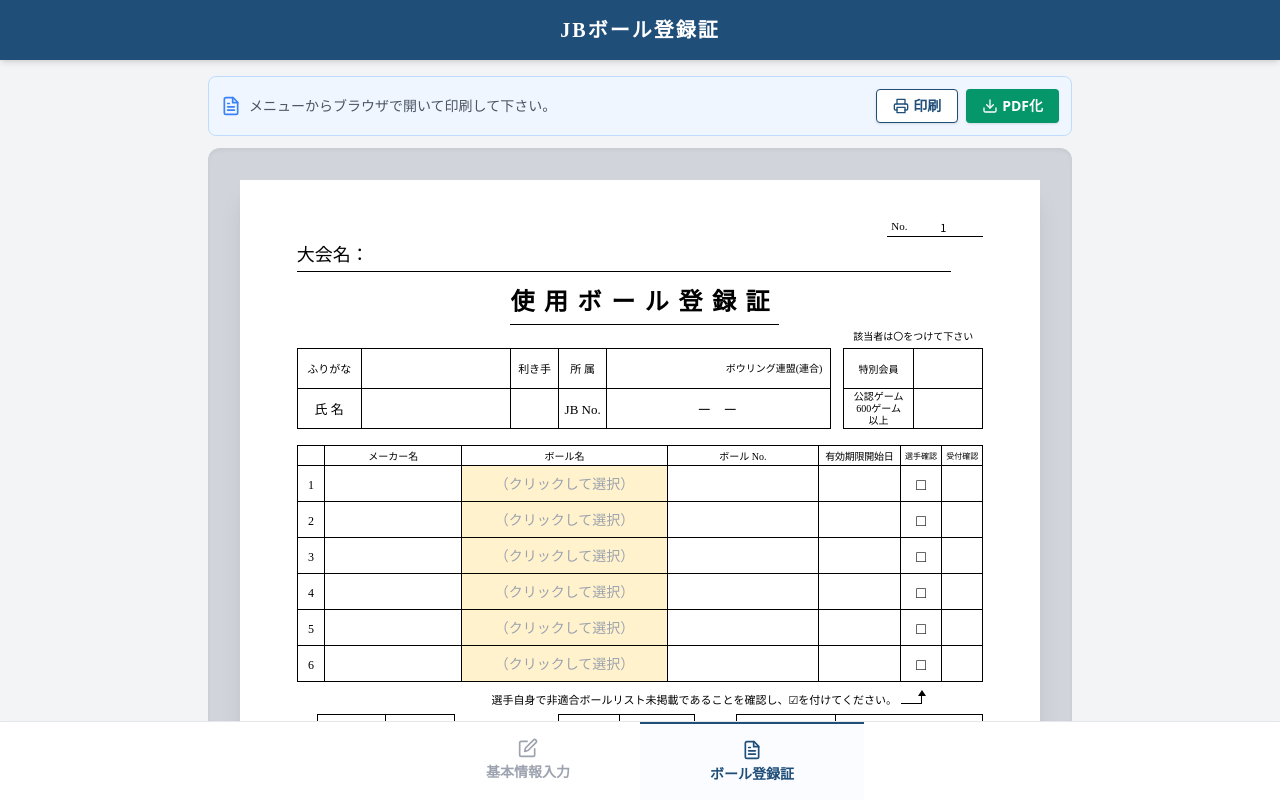
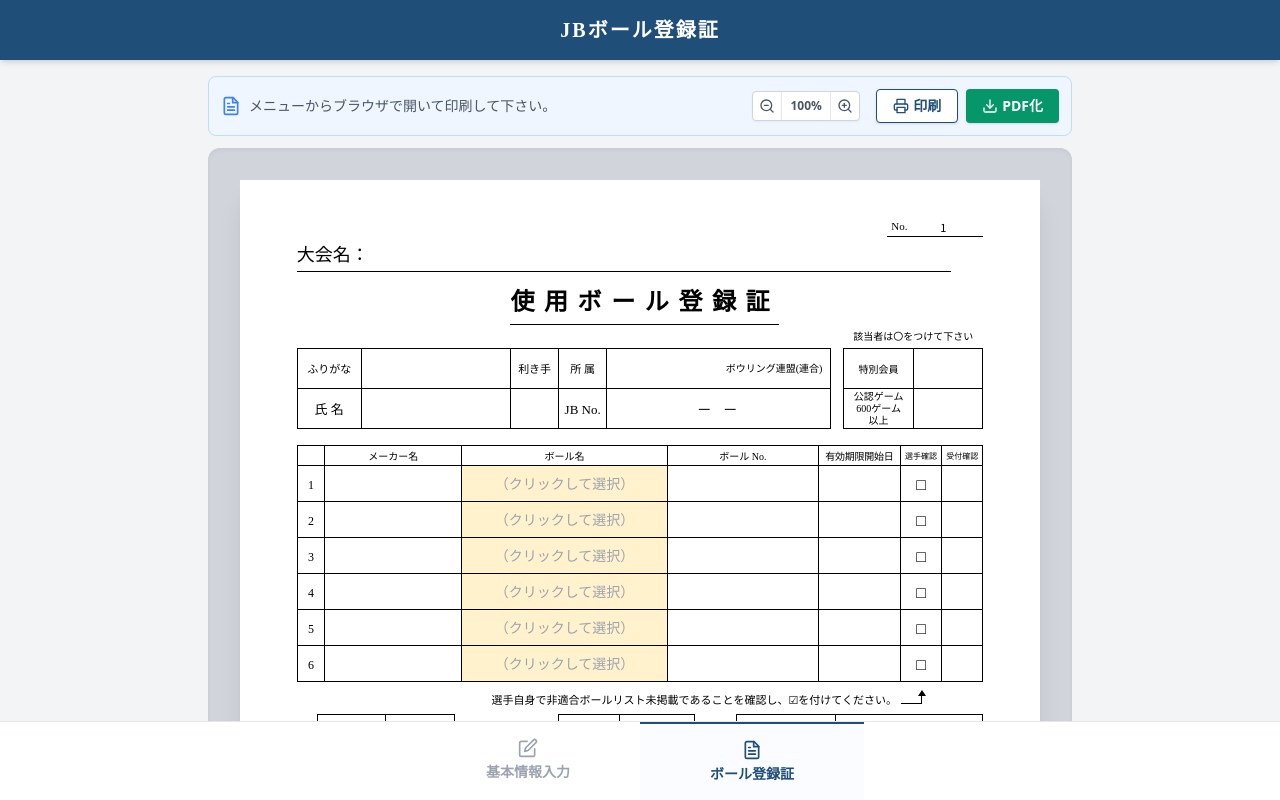
Before and after one commit to kiyosenakagawa-lang/bowling-app-perfect, a React (Create React App) app: page / in a window 1280 px wide. Both pictures are taken after a click on the button "ボール登録証". Shown: the top 800 px of the page. Built offline with nearby package versions, Linux system fonts and the light colour scheme.

Commit message:
Update App.js

```diff
--- a/src/App.js
+++ b/src/App.js
@@ -1,5 +1,5 @@
 import React, { useState, useEffect } from 'react';
-import { FileText, Printer, Download, Plus, Trash2, Edit, Loader2, ExternalLink, AlertTriangle } from 'lucide-react';
+import { FileText, Printer, Download, Plus, Trash2, Edit, Loader2, ExternalLink, AlertTriangle, ZoomIn, ZoomOut } from 'lucide-react';
 
 // カスタムフック: ローカルストレージでのデータ保存
 function useLocalStorage(key, initialValue) {
@@ -79,12 +79,18 @@ export default function App() {
   const [isGeneratingPdf, setIsGeneratingPdf] = useState(false);
   const [isExportMode, setIsExportMode] = useState(false);
   const [message, setMessage] = useState('');
+  const [zoomLevel, setZoomLevel] = useState(1); // ズーム倍率の状態
 
   // ブラウザ検知
   useEffect(() => {
     const ua = window.navigator.userAgent.toLowerCase();
     const isInApp = /line|fbav|facebook|instagram|twitter|twitter|micromessenger/i.test(ua);
     setIsInAppBrowser(isInApp);
+
+    // 画面幅が小さい場合（スマホなど）、初期表示を縮小して全体を見えやすくする
+    if (window.innerWidth < 800) {
+      setZoomLevel(Math.max(window.innerWidth / 850, 0.4));
+    }
   }, []);
 
   const showMessage = (text) => {
@@ -119,20 +125,9 @@ export default function App() {
     setBalls(balls.map(ball => ball.id === id ? { ...ball, [field]: value } : ball));
   };
 
-  // タブ切り替え時にスマートフォンのピンチズームを制御
-  useEffect(() => {
-    let viewportMeta = document.querySelector('meta[name="viewport"]');
-    if (!viewportMeta) {
-      viewportMeta = document.createElement('meta');
-      viewportMeta.name = 'viewport';
-      document.head.appendChild(viewportMeta);
-    }
-    if (activeTab === 'preview') {
-      viewportMeta.content = 'width=device-width, initial-scale=1.0, maximum-scale=5.0, user-scalable=yes';
-    } else {
-      viewportMeta.content = 'width=device-width, initial-scale=1.0, maximum-scale=1.0, user-scalable=no';
-    }
-  }, [activeTab]);
+  // ズーム操作のハンドラー
+  const handleZoomIn = () => setZoomLevel(prev => Math.min(prev + 0.1, 2.0));
+  const handleZoomOut = () => setZoomLevel(prev => Math.max(prev - 0.1, 0.3));
 
   const renderDate = (dateStr) => {
     if(!dateStr) return null;
@@ -511,15 +506,26 @@ export default function App() {
         </div>
 
         <div className={activeTab === 'preview' ? 'block print:block' : 'hidden print:block'}>
-          <div className="print-hidden mb-3 text-sm text-gray-600 bg-blue-50 border border-blue-200 p-3 rounded-lg flex items-center justify-between">
-            <div className="flex items-center"><FileText className="w-5 h-5 mr-2 text-blue-500 shrink-0" /><span>メニューからブラウザで開いて印刷して下さい。</span></div>
+          <div className="print-hidden mb-3 text-sm text-gray-600 bg-blue-50 border border-blue-200 p-3 rounded-lg flex flex-col md:flex-row items-start md:items-center justify-between gap-3">
+            <div className="flex items-center self-start md:self-auto"><FileText className="w-5 h-5 mr-2 text-blue-500 shrink-0" /><span>メニューからブラウザで開いて印刷して下さい。</span></div>
+            <div className="flex items-center justify-between w-full md:w-auto gap-4">
+              {/* 拡大・縮小コントローラー */}
+              <div className="flex items-center bg-white border border-gray-300 rounded shadow-sm">
+                <button onClick={handleZoomOut} disabled={zoomLevel <= 0.3} className="p-1.5 text-gray-600 hover:text-blue-600 disabled:opacity-30 border-r border-gray-200"><ZoomOut className="w-4 h-4" /></button>
+                <span className="text-xs font-bold w-12 text-center">{Math.round(zoomLevel * 100)}%</span>
+                <button onClick={handleZoomIn} disabled={zoomLevel >= 2.0} className="p-1.5 text-gray-600 hover:text-blue-600 disabled:opacity-30 border-l border-gray-200"><ZoomIn className="w-4 h-4" /></button>
+              </div>
+              {/* 印刷・PDFボタン */}
               <div className="flex gap-2 shrink-0">
                 <button onClick={handlePrint} disabled={isGeneratingPdf} className="bg-white text-[#1f4e79] border border-[#1f4e79] px-4 py-1.5 rounded text-sm font-bold shadow hover:bg-gray-100 flex items-center disabled:opacity-50">{isGeneratingPdf ? <Loader2 className="w-4 h-4 mr-1 animate-spin" /> : <Printer className="w-4 h-4 mr-1" />} 印刷</button>
                 <button onClick={handlePdfDownload} disabled={isGeneratingPdf} className="bg-emerald-600 text-white px-4 py-1.5 rounded text-sm font-bold shadow hover:bg-emerald-700 flex items-center disabled:opacity-50">{isGeneratingPdf ? <Loader2 className="w-4 h-4 mr-1 animate-spin" /> : <Download className="w-4 h-4 mr-1" />} PDF化</button>
               </div>
             </div>
+          </div>
 
-          <div className="overflow-x-auto w-full bg-gray-300 p-4 sm:p-8 rounded-xl shadow-inner print:p-0 print:bg-white print:overflow-visible print:shadow-none">
+          <div className="overflow-x-auto w-full bg-gray-300 p-2 sm:p-8 rounded-xl shadow-inner print:p-0 print:bg-white print:overflow-visible print:shadow-none">
+            {/* ここでzoomスタイルを適用 */}
+            <div style={{ zoom: isExportMode ? 1 : zoomLevel }} className="w-max mx-auto print:!zoom-100">
               <div id="pdf-content" className="mincho min-w-[800px] w-[210mm] min-h-[297mm] bg-white mx-auto shadow-xl text-black print:w-full print:min-w-0 print:h-auto print:shadow-none print:m-0 relative box-border py-[10mm] px-[15mm]">
 
                 <div className="mb-2">
@@ -633,6 +639,7 @@ export default function App() {
               </div>
             </div>
           </div>
+        </div>
       </main>
 
       <nav className="fixed bottom-0 w-full bg-white border-t border-gray-200 shadow-lg print-hidden z-20 pb-safe">
```
Lines whose indentation alone changed are shown as unchanged.
